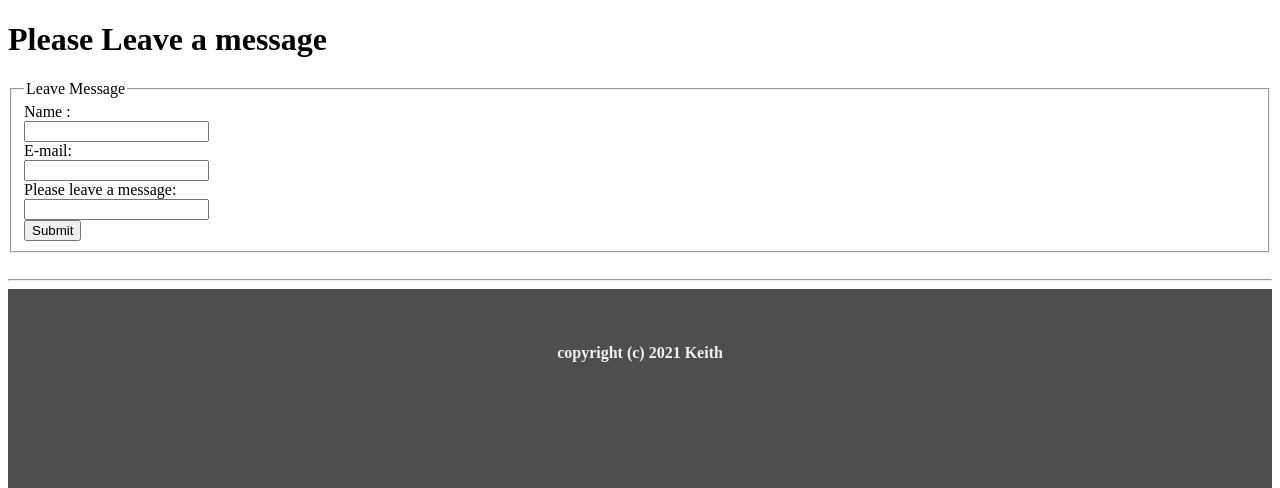
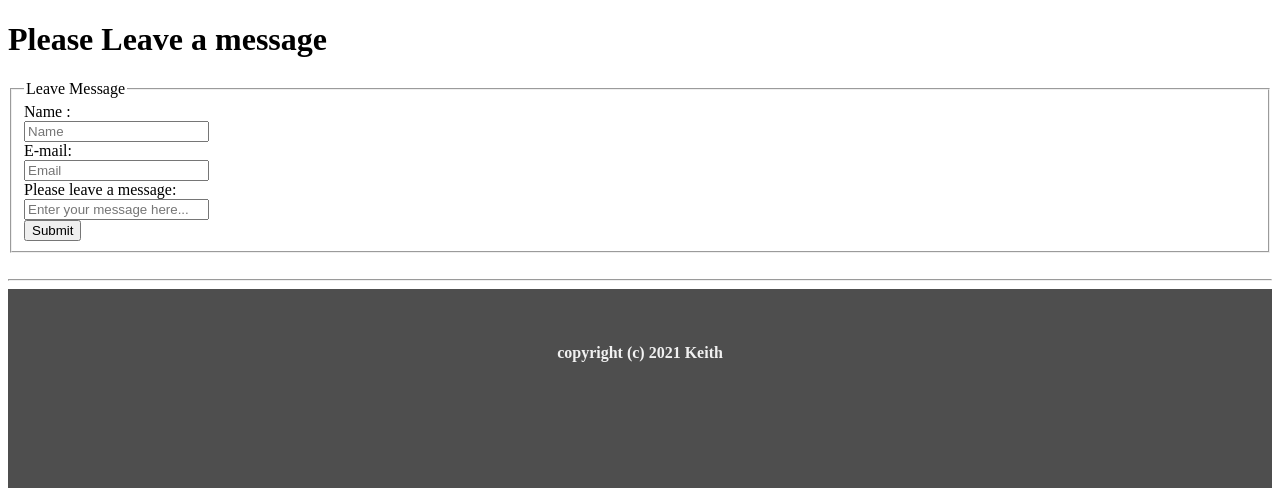
Before and after one commit to keith-prog/Flask-app, a Flask app: page /showform in a window 1280 px wide. Shown: the part 226-714 px from the top of the page. Run offline with Flask 2, Linux system fonts and the light colour scheme.

Commit message:
Final Submit

```diff
--- a/app.py
+++ b/app.py
@@ -14,14 +14,12 @@ def index():
 
 @app.get("/bio")
 def bio():
-     return render_template("bio.html", title="Bio", heading="Bio")
-
-
+    return render_template("bio.html", title="Bio", heading="Bio")
 
 
 @app.get("/interests")
 def personal():
-   return render_template("interests.html", title="Interests", heading="My Interestes")
+    return render_template("interests.html", title="Interests", heading="My Interestes")
 
 
 @app.get("/CV")
@@ -29,33 +27,37 @@ def display_CV():
 
     return render_template("CV.html", heading="My CV")
 
+
 @app.get("/technologies")
 def tech():
-    return render_template("technologies.html", heading="My Favorite Computing Technologies")
+    return render_template(
+        "technologies.html", heading="My Favorite Computing Technologies"
+    )
+
 
 # @app.route("/Showform", methods["GET", "POST", "PUT", "DELETE"])
+
 
 @app.get("/technologies/artificial_intelligence")
 def AI():
     return render_template("AI.html", heading="Artificial Intelligence")
 
+
 @app.get("/technologies/facial_recognition")
 def facial_recognition():
     return render_template("facial_recognition.html", heading="Facial Recognition")
+
 
 @app.get("/technologies/quantum")
 def Quantum():
     return render_template("quantum.html", heading="Quantum Computing")
 
+
 @app.get("/showform")
 def display_form():
-    return render_template("form.html", title="Welcome", heading="Please Leave a message")
-    """
-    Retreive the form.html file from the hard disk, and send it to the browser.
-    """
-    """with open("form.html") as f:
-        html = f.read()
-    return html"""
+    return render_template(
+        "form.html", title="Welcome", heading="Please Leave a message"
+    )
 
 
 @app.post("/processform")
@@ -66,10 +68,10 @@ def save_data():
     # python names = html names
     the_name = request.form["name"]
     the_email = request.form["email"]
-    the_message= request.form["message"]
+    the_message = request.form["message"]
     with open("comments.txt", "a") as sf:
         print(f"{the_name}, {the_email}, {the_message}", file=sf)
-    return f"Thanks, {the_name}, Your message:  {the_message}.<br/><a href='/'>Back to Home</a>"
+    return f"Thanks, {the_name},{the_email} Your message:  {the_message}.<br/><a href='/'>Back to Home</a>"
 
 
 if __name__ == "__main__":
--- a/templates/bio.html
+++ b/templates/bio.html
@@ -2,11 +2,11 @@
     {% block body %}
     <h2>My Life So Far</h2>
     <h4>Birth</h4>
-    <p>I was born in Brooklyn New York on August 21st 1975 in <a href="https://en.wikipedia.org/wiki/Brooklyn_Hospital_Center" target="_blank"></a>>Brooklyn Hospital.</a>  My mother is named Margaret and her parents immigrated to the USA from Ireland in the 1920’s. My father is named Ron and he was adopted, he searched for his family but he was unable to find them. The only thing he could find out is they were from Puerto Rico.
+    <p>I was born in Brooklyn New York on August 21st 1975 in <a href="https://en.wikipedia.org/wiki/Brooklyn_Hospital_Center" target="_blank">Brooklyn Hospital.</a>  My mother is named Margaret and her parents immigrated to the USA from Ireland in the 1920’s. My father is named Ron and he was adopted, he searched for his family but he was unable to find them. The only thing he could find out is they were from Puerto Rico.
          His adopted mother died when he was in his early teens and his adopted father remarried a not so warm wife. This situation I believe had a profound effect on my father and his brother who was also adopted. My mothers father was an abusive alcoholic who got Decompression sickness also called the bends building the Brooklyn Battery Tunnel in NYC. The doctor said he had holes through his femur the size of 1 cent piece. This had a profound effect on my mother , her three sisters and baby brother.
          I have a sister who is 16 months older than I am. My sister and I were affected by my mothers and fathers upbringing.  </p>
      <h4>Early Years</h4>
-     <p>I spent my younger years living between Brooklyn and<a href="https://en.wikipedia.org/wiki/Huntington,_New_York" target="_blank"></a>>Huntington, Long Island.</a>  On Long Island I had the opportunity to spend a lot of time on the water and at the beach.
+     <p>I spent my younger years living between Brooklyn and <a href="https://en.wikipedia.org/wiki/Huntington,_New_York" target="_blank">Huntington</a>, Long Island.  On Long Island I had the opportunity to spend a lot of time on the water and at the beach.
           When I was 9, I started mowing lawn around the neighbourhood when I was 10, I bought my first sailboat and by 12 I bought my first motorboat. I spent spring, summer, fall and even winter on the water jumping from iceberg to iceberg. I would fish for Striped Bass, Bluefish, Fluke and Weakfish.
            I would dig for oysters and clams and set traps for lobsters. My friends and I would water-ski, kneeboard and wakeboard. We had a lot of fun and a lot of crazy adventures.</p>
       <h4>Education</h4>
--- a/templates/form.html
+++ b/templates/form.html
@@ -4,11 +4,11 @@
         <fieldset>
             <legend>Leave Message</legend>
             <label for="name"> Name : </label><br/>
-            <input type="text" name="name"><br/>
+            <input type="text" name="name" placeholder="Name"><br/>
             <label for="email">E-mail: </label><br/>
-            <input type="email" name="email"><br/>
+            <input type="email" name="email" placeholder="Email"><br/>
             <label for="message">Please leave a message: </label><br/>
-            <input type="textbox" name="message"><br/>
+            <input type="textbox" name="message" placeholder="Enter your message here..."><br/>
             <input type="submit" value="Submit">
         </fieldset>
     </form>
```
Also changed, not shown: 2 other files.
